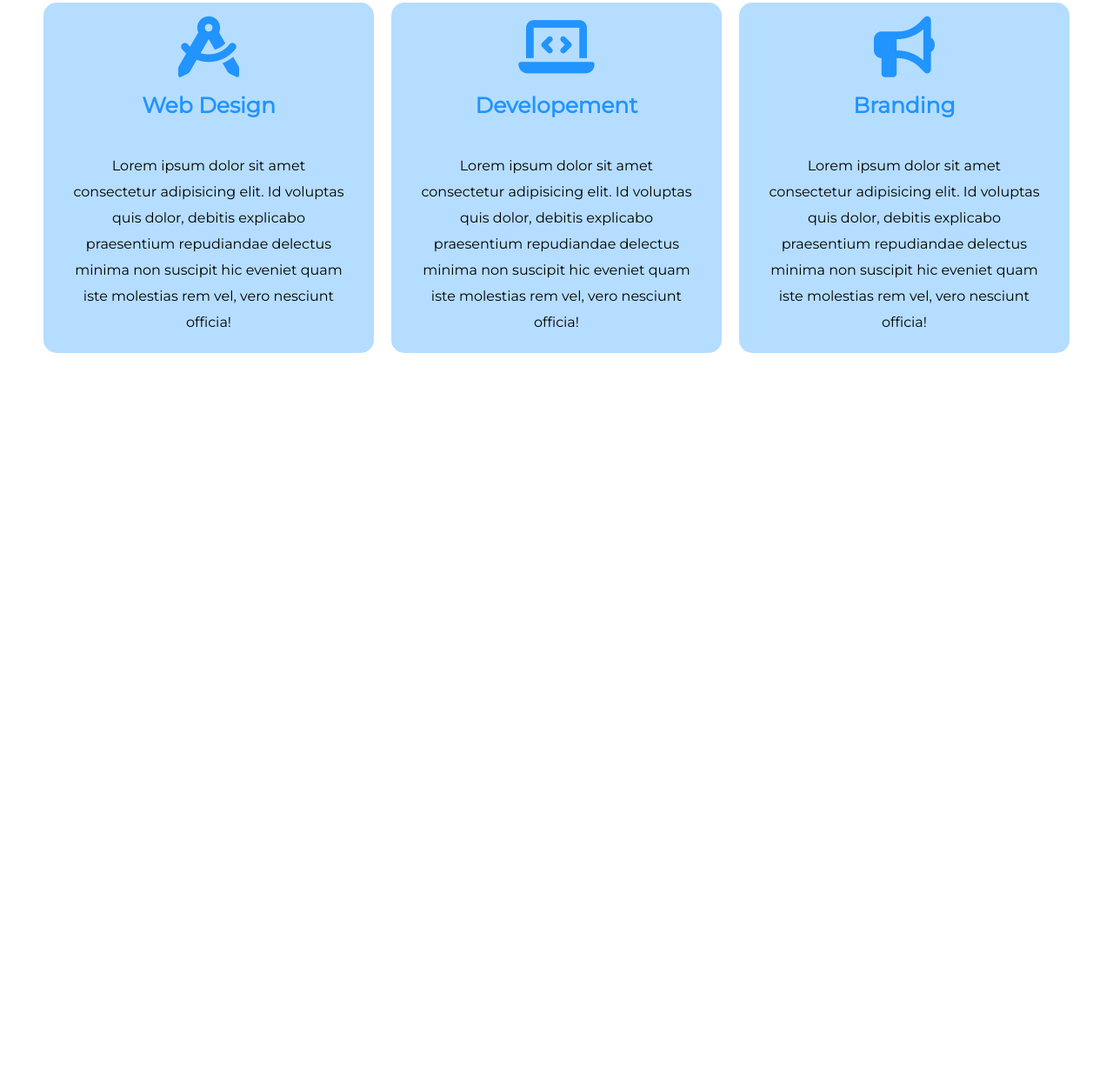
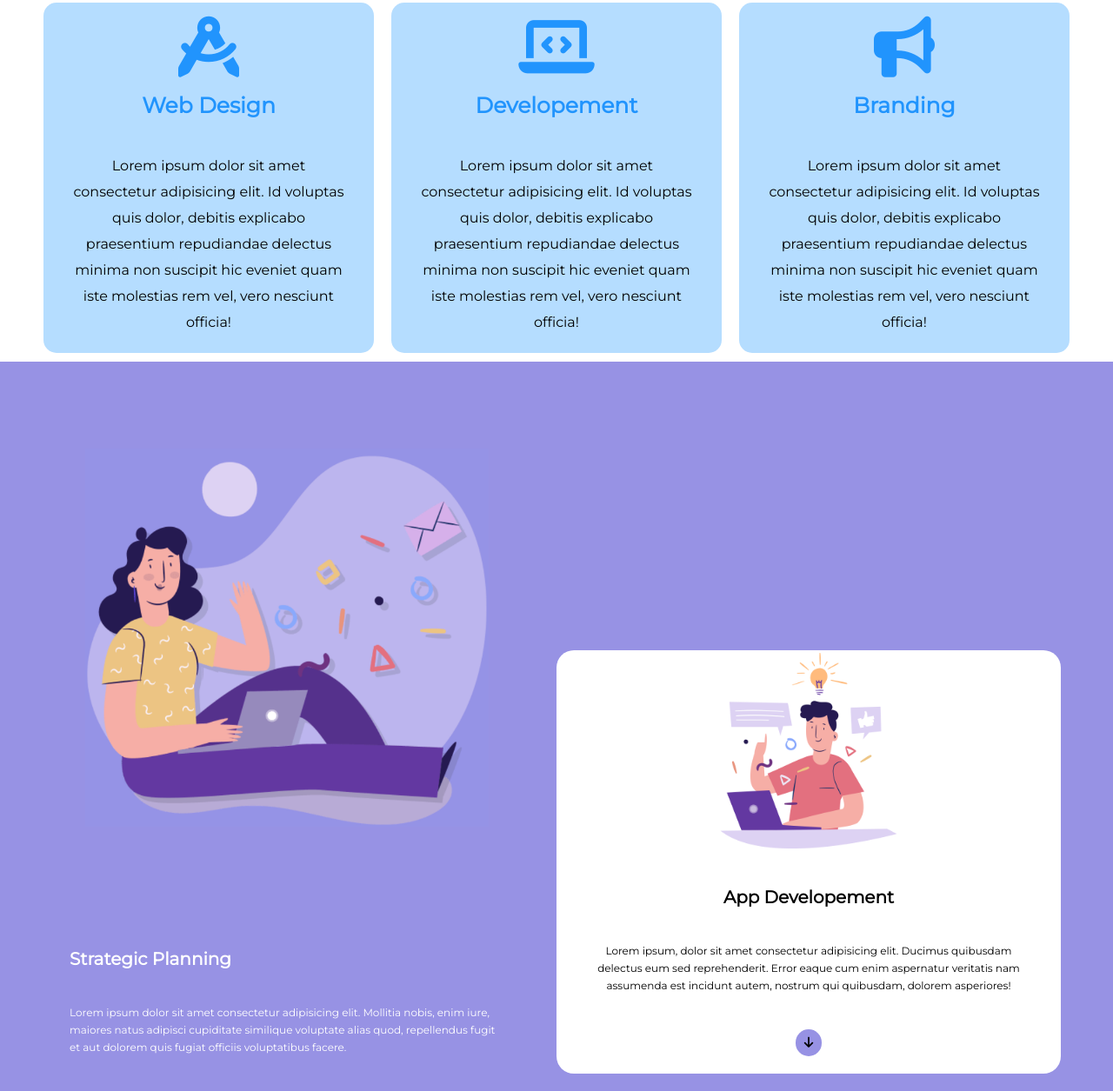
Before and after one commit to SquallStrifeX/htmlcss-responsive-layout, a plain HTML site: page index.html in a window 1280 px wide. Shown: the part 554-1809 px from the top of the page at 87% size. Before the commit the page ends 970 px from the top, so only its background shows below. Drawn offline with Linux system fonts and the light colour scheme.

Commit message:
complete second section

```diff
--- a/css/style.css
+++ b/css/style.css
@@ -11,7 +11,7 @@ body{
 }
 
 .container{
-    max-width: 576px;
+    max-width: 100%;
     margin: 0 auto;
 }
 
@@ -30,6 +30,10 @@ body{
 
 .col50{
     width: 50%;
+}
+
+.col500{
+    width: 100%;
 }
 
 ul{
@@ -56,8 +60,23 @@ li{
 
 }
 
+.title_main2{
+    color:white;
+    font-size: 20px;
+    font-weight: bolder;
+    padding: 40px;
+
+}
+
 .text_main{
     line-height: 30px;
+}
+
+.text_main2{
+    color: white;
+    padding: 0px 40px 40px 40px;
+    line-height: 20px;
+    font-size: 12px;
 }
 
 .pic_main{
@@ -80,13 +99,29 @@ li{
 
 .img{
     width: 100%;
+}
 
+.img2{
+    width: 80%;
+    align-self: center;
+
+}
+
+.arrow_back{
+    background-color: rgba(151,146,228,255);
+    border-radius: 20px;
+    padding: 15px 10px;
+    margin-bottom: 20px;
 
 }
 /* COMMON */
 
 .color_white{
     color: white;
+}
+
+.color_black{
+    color: black;
 }
 
 .bg_header{
@@ -98,6 +133,15 @@ li{
     border-radius: 15px;
 }
 
+.bg_main2{
+    background-color: rgba(151,146,228,255);
+}
+
+.bg_white{
+    background-color: white;
+    border-radius: 20px;
+    margin: 20px;
+}
 .padding_20{
     padding: 20px;
 }
@@ -190,9 +234,9 @@ li{
     }
 
 
-    .justify-content_center{
+    /* .col33.justify-content_center{
         justify-content: flex-start;
-    }
+    } */
 
     .margin_20{
         margin: 10px
@@ -224,4 +268,25 @@ li{
         align-self: flex-end;
     }
 
+    .pino{
+        padding: 100px
+
+    }
+
+    .pinuzzo{
+        width: 40%;
+    }
+
+    .col500{
+        width: calc(50% - 20px);
+        justify-content: flex-end;
+    }
+
+    .bg_white{
+        justify-content: flex-end;
+        align-self: flex-end;
+        flex-direction: column;
+        margin-top: 100px;
+    }
+
 }
--- a/index.html
+++ b/index.html
@@ -11,8 +11,8 @@
     <title>Document</title>
 </head>
 <body>
-    <header>
-        <div class="container bg_header">
+    <header class="bg_header">
+        <div class="container ">
         <div class="row">
         <div class="col50 padding_20 padding-left_40">
             <img src="img/logo.png" alt="">
@@ -33,6 +33,7 @@
     </div>
     </header>
     <main>
+        <section>
         <div class="container margin-top_40">
             <div class="row flex-wrap_wrap ">
                 <div class="col66 desktop-col66 margin_20 padding_20_20_0_20 bg_main">
@@ -68,6 +69,27 @@
 
             </div>
         </div>
+    </section>
+
+    <section class="bg_main2">
+        <div class="container">
+            <div class="row  ">
+                <div class="col500  d_flex justify-content_center flex-direction_column ">
+                    <img class="img2 pino" src="img/planning1.png" alt="">
+                    <p class="title_main2">Strategic Planning</p>
+                    <p class="text_main2">Lorem ipsum dolor sit amet consectetur adipisicing elit. Mollitia nobis, enim iure, maiores natus adipisci cupiditate similique voluptate alias quod, repellendus fugit et aut dolorem quis fugiat officiis voluptatibus facere.</p>
+                </div>
+                <div class="col500  d_flex justify-content_center flex-direction_column bg_white  ">
+                    <img class="img2 pinuzzo" src="img/planning2.png" alt="">
+                    <p class="title_main2 color_black text-align_center"> App Developement</p>
+                    <p class=" text_main2 color_black text-align_center">Lorem ipsum, dolor sit amet consectetur adipisicing elit. Ducimus quibusdam delectus eum sed reprehenderit. Error eaque cum enim aspernatur veritatis nam assumenda est incidunt autem, nostrum qui quibusdam, dolorem asperiores!</p>
+                    <div class="d_flex justify-content_center"><i class=" arrow_back fa-solid fa-arrow-down fa-sm"></i></div>
+                </div></div>
+            </div>
+        </div>
+
+
+    </section>
     </main>
 
 </body>
```
